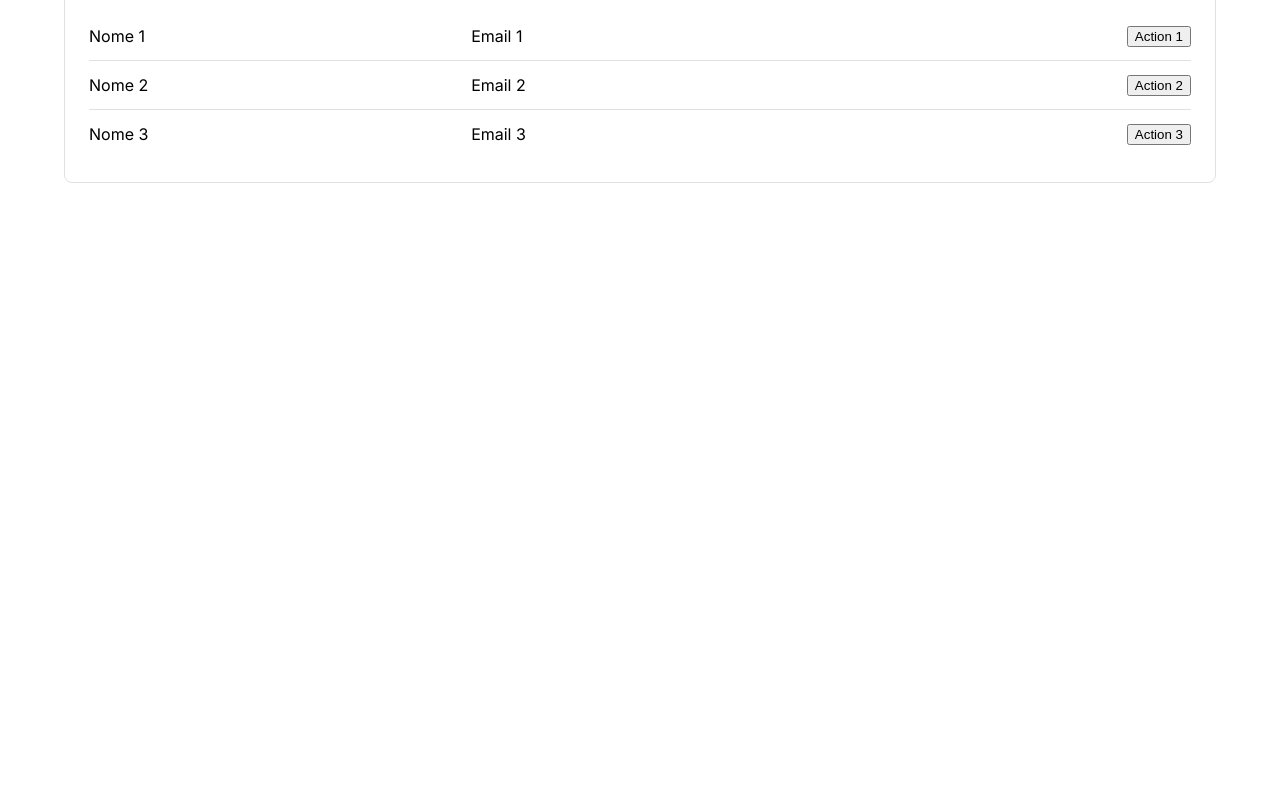
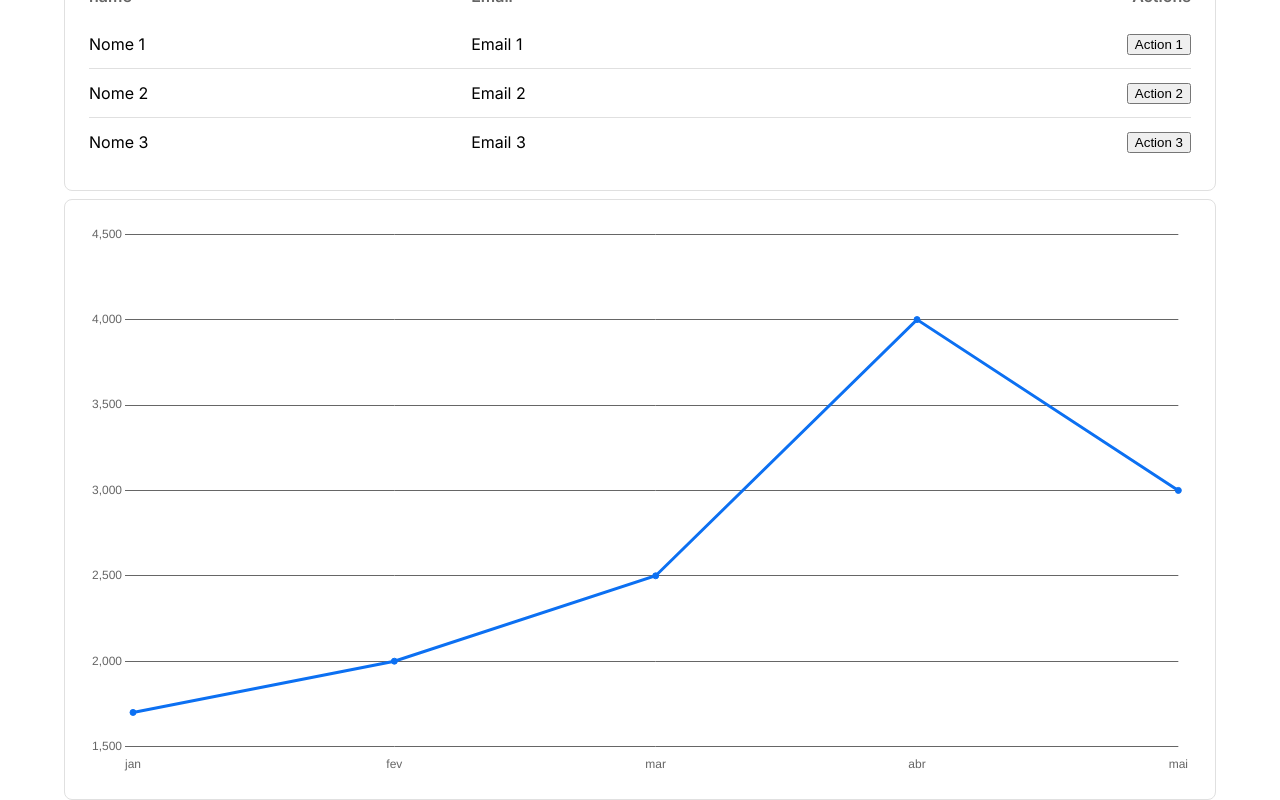
Before and after one commit to JPAzeverde/dashboards-vendas-dnc, a React (Vite) app: page /home in a window 1280 px wide. Shown: the part 525-1325 px from the top of the page. Before the commit the page ends 800 px from the top, so only its background shows below. Built offline with nearby package versions, Linux system fonts and the light colour scheme.

Commit message:
feta: chart components

```diff
--- a/package.json
+++ b/package.json
@@ -14,7 +14,9 @@
     "@emotion/styled": "^11.14.0",
     "@mui/material": "^7.1.1",
     "@types/styled-components": "^5.1.34",
+    "chart.js": "^4.5.0",
     "react": "^19.1.0",
+    "react-chartjs-2": "^5.3.0",
     "react-dom": "^19.1.0",
     "react-router-dom": "^7.6.2",
     "styled-components": "^6.1.19"
--- /dev/null
+++ b/src/componnents/CustomChart.tsx
@@ -0,0 +1,62 @@
+import { useTheme } from "styled-components";
+import Chart from 'chart.js/auto';
+import { CategoryScale, LinearScale, BarElement, PointElement, LineElement, Title, Tooltip, Legend } from 'chart.js';
+import { Line, Bar } from "react-chartjs-2";
+import type { CustomChartProps } from "@/types";
+
+Chart.register(CategoryScale, LinearScale, BarElement, PointElement, LineElement, Title, Tooltip, Legend);
+
+export function CustomChart(props: CustomChartProps) {
+    const { data, labels, type } = props;
+    const theme = useTheme();
+
+    const options = {
+        responsive: true,
+        scales: {
+            x: {
+                border: {
+                    display: false,
+                },
+                grid: {
+                    display: false,
+                },
+                ticks: {
+                    color: theme.typographies.subtitle,
+                },
+            },
+            y: {
+                border: {
+                    display: false,
+                },
+                grid: {
+                    color: theme.typographies.subtitle,
+                },
+                ticks: {
+                    color: theme.typographies.subtitle,
+                },
+            },
+        },
+        plugins: {
+            legend: {
+                display: false,
+            }
+        }
+    };
+
+    const chartData = {
+        labels,
+        datasets: [
+            {
+                data,
+                borderColor: 'rgb(12,112,242)',
+                backgroundColor: 'rgb(12,112,242)',
+            }
+        ],
+    };
+
+    return type === 'bar' ? (
+        <Bar options={options} data={chartData} />
+    ) : (
+        <Line options={options} data={chartData} />
+    );
+}
--- a/src/componnents/index.ts
+++ b/src/componnents/index.ts
@@ -8,3 +8,4 @@ export * from './Header'
 export * from './CardComponents'
 export * from './AvatarList'
 export * from './CustomTable'
+export * from './CustomChart'
--- a/src/pages/Home.tsx
+++ b/src/pages/Home.tsx
@@ -1,5 +1,5 @@
-import { Header, CardComponent, AvatarList, CustomTable } from "@/componnents";
-import { Container } from "@mui/material";
+import { Header, CardComponent, AvatarList, CustomTable, CustomChart } from "@/componnents";
+import { Container, Box } from "@mui/material";
 import { currencyConverter } from "@/utils";
 
 function Home() {
@@ -46,12 +46,20 @@ function Home() {
     <>
       <Header />
       <Container maxWidth="lg">
-        <CardComponent >
-          <AvatarList listData={mockListData} />
-        </CardComponent>
-        <CardComponent >
-          <CustomTable headers={mockTableData.header} rows={mockTableData.rows} />
-        </CardComponent>
+        <Box display="flex" flexDirection="column" gap={1}>
+          <CardComponent>
+            <AvatarList listData={mockListData} />
+          </CardComponent>
+          <CardComponent>
+            <CustomTable headers={mockTableData.header} rows={mockTableData.rows} />
+          </CardComponent>
+          <CardComponent>
+            <CustomChart
+              labels={['jan', 'fev', 'mar', 'abr', 'mai']}
+              data={[1700.01, 2000.02, 2500.00, 4000.04 , 3000.03]}
+              type='line' />
+          </CardComponent>
+        </Box>
       </Container>
     </>
   );
--- /dev/null
+++ b/src/types/customChart.d.ts
@@ -0,0 +1,5 @@
+export interface CustomChartProps{
+    labels: string[]
+    data: number[]
+    type: 'line' | 'bar'
+}
```
Also changed, not shown: src/types/index.ts (+4 -3 lines), 1 other file (tests, documents, lock files or other folders).
